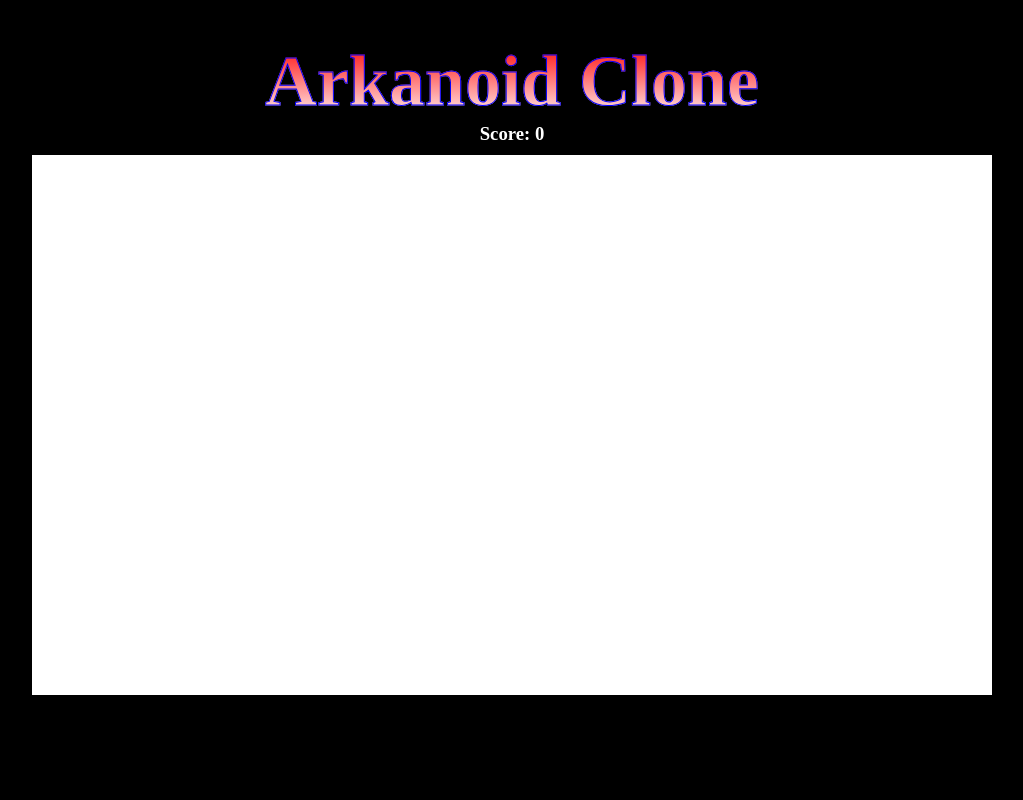
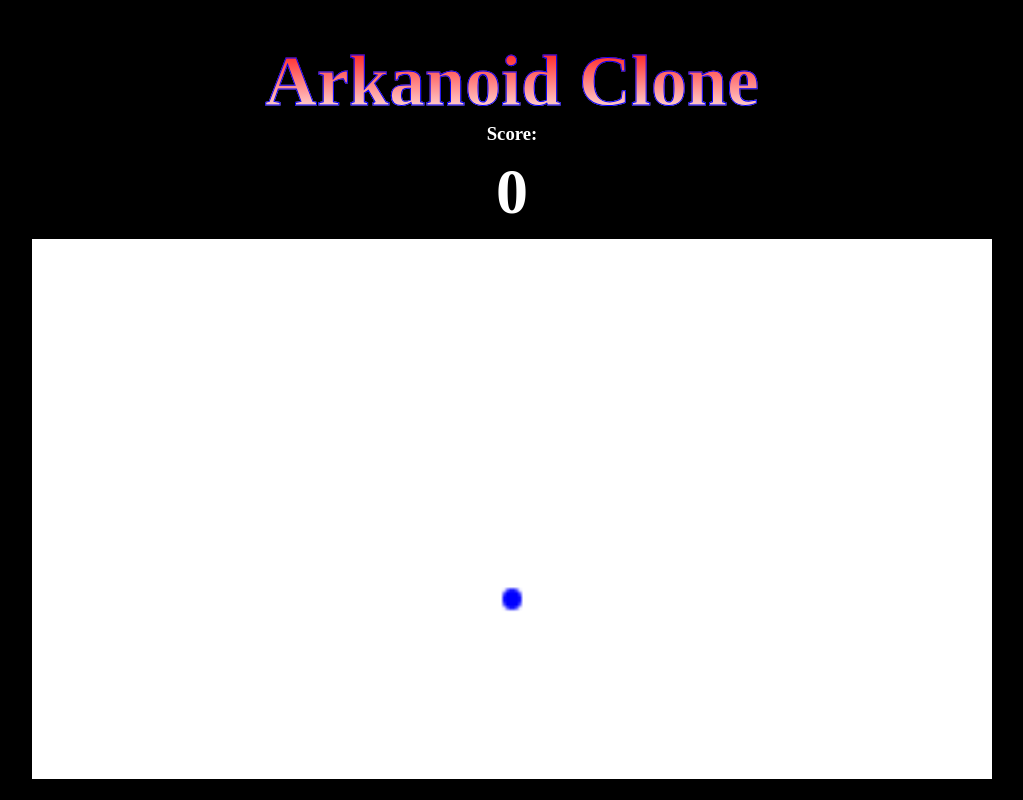
Before and after one commit to rearl89/ms-project1, a plain HTML site: page index.html in a window 1280 px wide. Shown: the whole page, without its empty margins (128-1151 px from the left). Drawn offline with Linux system fonts and the light colour scheme.

Commit message:
Added ball

```diff
--- a/index.html
+++ b/index.html
@@ -10,7 +10,8 @@
 </head>
 <body>
     <h1>Arkanoid Clone</h1>
-    <h3 class="score">Score: 0</h3>
-    <canvas id="playScreen"></canvas>
+    <h3>Score:
+    <h3 class="score">0</h3>
+    <canvas id="playArea"></canvas>
 </body>
 </html>
--- a/script.js
+++ b/script.js
@@ -1,2 +1,9 @@
-const canvas = document.getElementById("playScreen");
+const canvas = document.getElementById("playArea");
 const con = canvas.getContext("2d");
+
+
+con.beginPath();
+con.arc(150, 100, 3, 0, Math.PI * 2, false);
+con.fillStyle = 'blue';
+con.fill();
+con.closePath;
--- a/style.css
+++ b/style.css
@@ -23,6 +23,10 @@ h3 {
     padding-bottom: 10px;
 }
 
+.score {
+    font-size: 4rem;
+}
+
 canvas {
     width: 960px;
     height: 540px;
```
